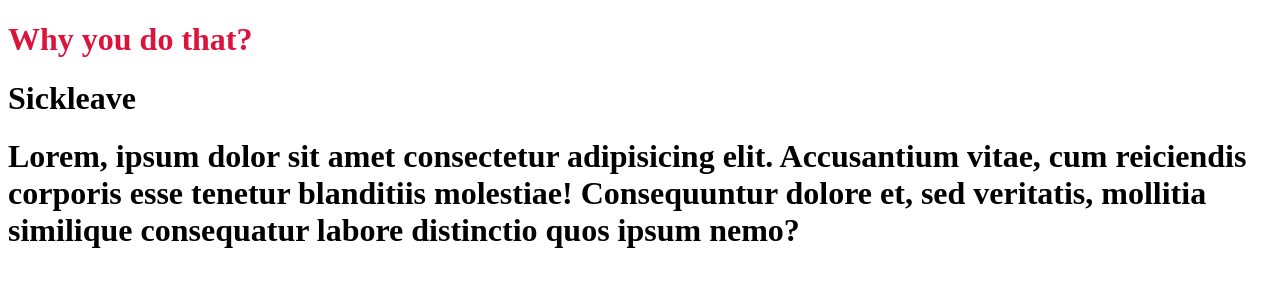
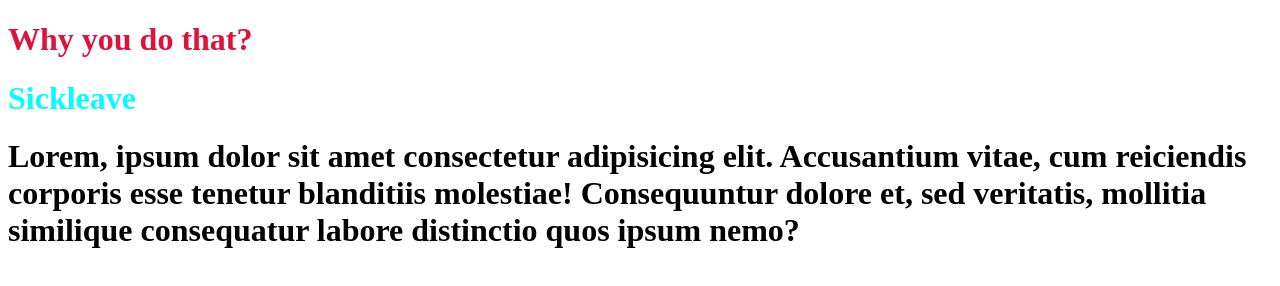
Before and after one commit to mengtheeraphat/sample01, a plain HTML site: page index.html in a window 1280 px wide. Drawn offline with Linux system fonts and the light colour scheme.

Commit message:
third  commit by Meng

```diff
--- a/index.html
+++ b/index.html
@@ -7,7 +7,8 @@
   </head>
   <body>
     <h1 style="color: crimson">Why you do that?</h1>
-    <h1>Sickleave</h1>
+    <h1 style="color: aqua">Sickleave</h1>
+    <h1></h1>
     <h1>
       Lorem, ipsum dolor sit amet consectetur adipisicing elit. Accusantium
       vitae, cum reiciendis corporis esse tenetur blanditiis molestiae!
```
